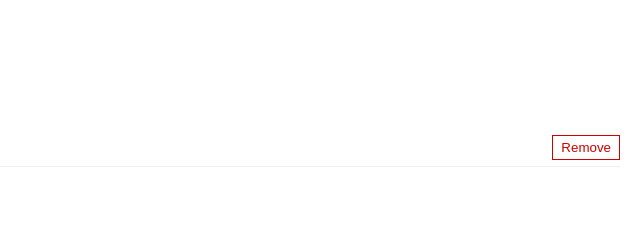
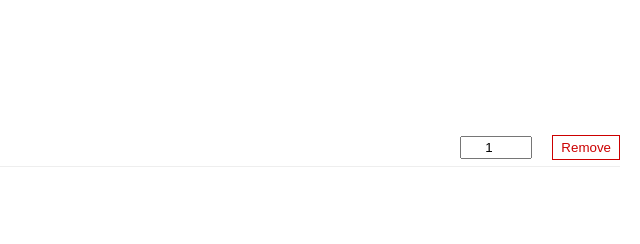
Before and after one commit to Bvega/dynamic-shopping-cart, a plain HTML site: page index.html in a window 1280 px wide. Both pictures are taken after typing "Sample", "5" into the empty fields and a click on the button "Add Product". Shown: the full height of the page, 640-1280 px from the left. Drawn offline with Linux system fonts and the light colour scheme.

Commit message:
enhanced the cart by allowing users to update the quantity of products in the cart and recalculate the total price

```diff
--- a/script.js
+++ b/script.js
@@ -1,50 +1,44 @@
 // script.js
 
-// Grab references to DOM elements
+// Grab DOM elements
 const productNameInput = document.getElementById('product-name');
 const productPriceInput = document.getElementById('product-price');
 const addProductButton = document.getElementById('add-product');
 const cartList = document.getElementById('cart');
 const totalPriceSpan = document.getElementById('total-price');
 
-// Keep track of the total price
-let totalPrice = 0;
-
-/**
- * updateTotalPrice
- * Adjusts the total by `amount` and updates the display.
- * @param {number} amount — positive to add, negative to subtract
- */
-function updateTotalPrice(amount) {
-  totalPrice += amount;
-  // Always show two decimal places
-  totalPriceSpan.textContent = totalPrice.toFixed(2);
+// Function to recalculate total by summing (unitPrice * quantity) for each item
+function recalcTotal() {
+  let sum = 0;
+  // Loop through all cart items
+  cartList.querySelectorAll('.cart-item').forEach(itemLi => {
+    const unitPrice = parseFloat(itemLi.dataset.price);
+    const qty = parseInt(itemLi.querySelector('.qty-input').value);
+    sum += unitPrice * qty;
+  });
+  // Update display
+  totalPriceSpan.textContent = sum.toFixed(2);
 }
 
 /**
- * removeItem
- * Handles click on a remove button: finds the price, deducts it, and removes the <li>.
+ * removeItem(event)
+ * Removes the <li> and updates the total.
  */
 function removeItem(event) {
-  // `closest('li')` finds the parent <li> of the clicked button
   const itemLi = event.target.closest('li');
-  // Read the stored price
-  const price = parseFloat(itemLi.dataset.price);
-  // Subtract from total and update
-  updateTotalPrice(-price);
-  // Remove the item from the DOM
   itemLi.remove();
+  recalcTotal();
 }
 
 /**
- * addProductToCart
- * Creates a new <li> with the product name, price, and a Remove button.
+ * addProductToCart()
+ * Validates inputs, builds a cart item with name, unit price, quantity, and remove button.
  */
 function addProductToCart() {
   const name = productNameInput.value.trim();
   const price = parseFloat(productPriceInput.value);
 
-  // Validate inputs
+  // Validation
   if (!name) {
     alert('Please enter a product name.');
     return;
@@ -54,34 +48,43 @@ function addProductToCart() {
     return;
   }
 
-  // Create the <li> element
+  // Create list item
   const li = document.createElement('li');
   li.className = 'cart-item';
-  // Store the price in a data-attribute for easy retrieval on remove
-  li.dataset.price = price;
+  li.dataset.price = price; // store unit price
 
-  // Create a <span> to hold "Name — $Price"
+  // Product name & unit price text
   const textSpan = document.createElement('span');
   textSpan.textContent = `${name} — $${price.toFixed(2)}`;
   li.appendChild(textSpan);
 
-  // Create the Remove button
+  // Quantity input
+  const qtyInput = document.createElement('input');
+  qtyInput.type = 'number';
+  qtyInput.min = '1';
+  qtyInput.value = '1';
+  qtyInput.className = 'qty-input';
+  // On change, recalculate total
+  qtyInput.addEventListener('change', () => {
+    if (qtyInput.value < 1) qtyInput.value = 1; // enforce minimum
+    recalcTotal();
+  });
+  li.appendChild(qtyInput);
+
+  // Remove button
   const removeBtn = document.createElement('button');
   removeBtn.textContent = 'Remove';
-  // Attach click handler
   removeBtn.addEventListener('click', removeItem);
   li.appendChild(removeBtn);
 
-  // Append the new item to the cart list
+  // Add to cart and recalc total
   cartList.appendChild(li);
+  recalcTotal();
 
-  // Update total price
-  updateTotalPrice(price);
-
-  // Clear inputs for the next product
+  // Clear inputs
   productNameInput.value = '';
   productPriceInput.value = '';
 }
 
-// Attach our add-function to the "Add Product" button
+// Wire up Add Product button
 addProductButton.addEventListener('click', addProductToCart);
--- a/styles.css
+++ b/styles.css
@@ -49,3 +49,10 @@ body {
   background: #c00;
   color: #fff;
 }
+/* Quantity input inside cart items */
+.cart-item .qty-input {
+  width: 60px;
+  margin: 0 10px;
+  padding: 2px 4px;
+  text-align: center;
+}
```
